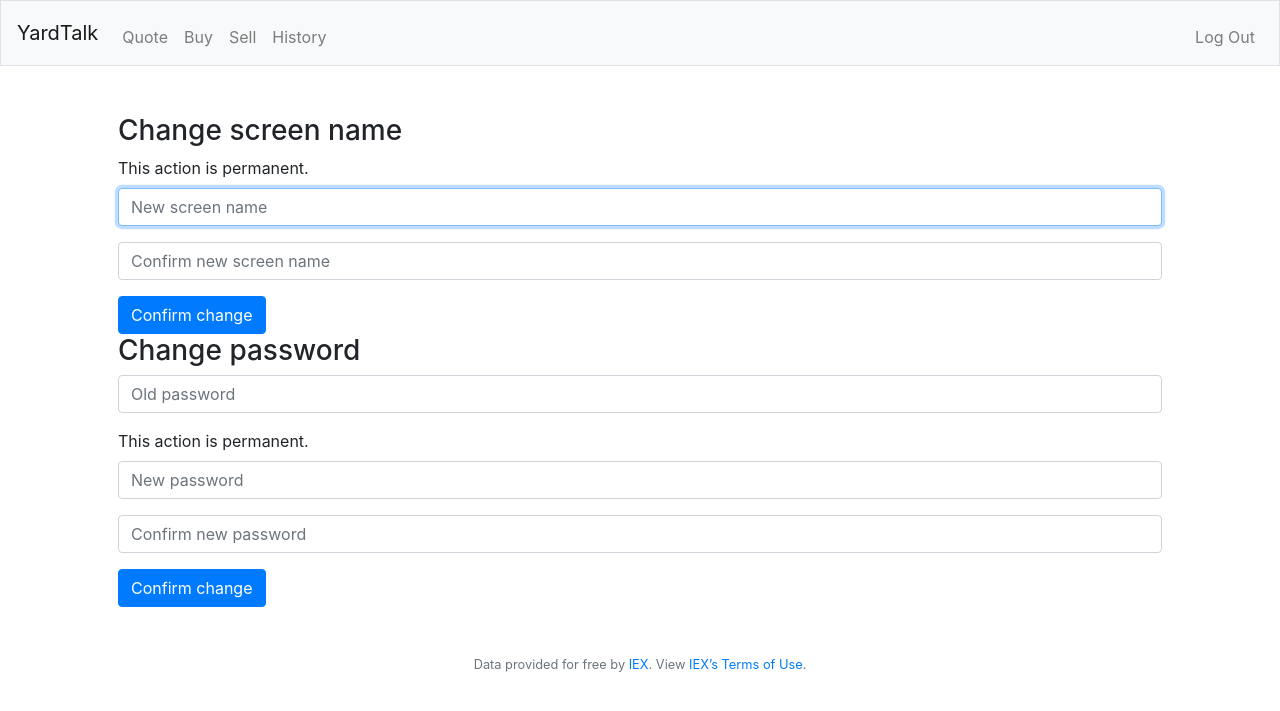
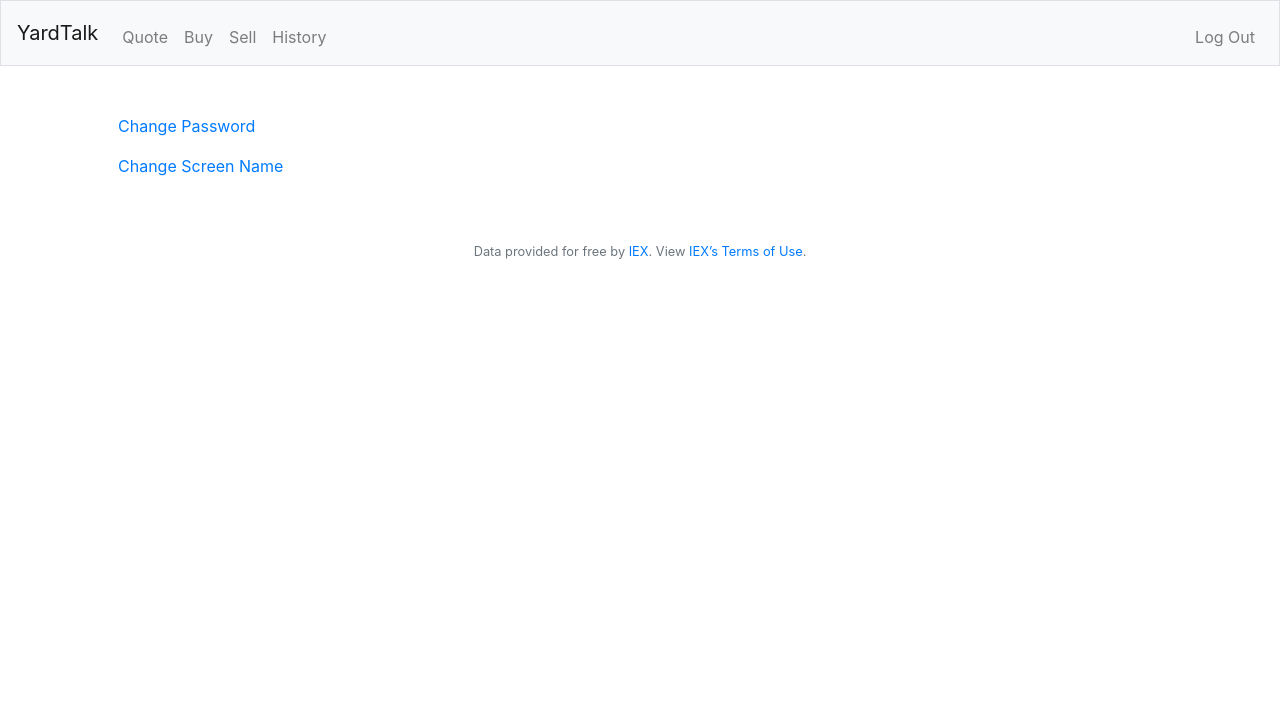
Before and after one commit to jennytram/FinalProject, a Flask app: page /account in a window 1280 px wide. Shown: the top 711 px of the page. Run offline with Flask 2, Linux system fonts and the light colour scheme; a user stored in the database is signed in; some libraries are stand-ins or nearby versions.

Commit message:
move account changes to different html files - now just links

```diff
--- a/templates/account.html
+++ b/templates/account.html
@@ -5,30 +5,10 @@
 {% endblock %}
 
 {% block main %}
-    <form action="/account/change_scrnm" method="post">
-        <h3>Change screen name</h3>
-        <label for="new_scrnm">This action is permanent.</label>
-        <div class="form-group">
-            <input autocomplete="off" autofocus class="form-control" name="new_scrnm" placeholder="New screen name" type="text">
-        </div>
-        <div class="form-group">
-            <input class="form-control" name="new_scrnm_cnfrm" placeholder="Confirm new screen name" type="password">
-        </div>
-        <button class="btn btn-primary" type="submit">Confirm change</button>
-    </form>
-
-    <form action="/account/change_pwd" method="post">
-        <h3>Change password</h3>
-        <div class="form-group">
-            <input autocomplete="off" autofocus class="form-control" name="old_pwd" placeholder="Old password" type="text">
-        </div>
-        <label for="new_pwd">This action is permanent.</label>
-        <div class="form-group">
-            <input class="form-control" name="new_pwd" placeholder="New password" type="password">
-        </div>
-        <div class="form-group">
-            <input class="form-control" name="new_pwd_cnfrm" placeholder="Confirm new password" type="password">
-        </div>
-        <button class="btn btn-primary" type="submit">Confirm change</button>
-    </form>
+    <p>
+        <a href="/account/change_pwd">Change Password</a>
+    </p>
+    <p>
+        <a href="/account/change_scrnm">Change Screen Name</a>
+    </p>
 {% endblock %}
```
